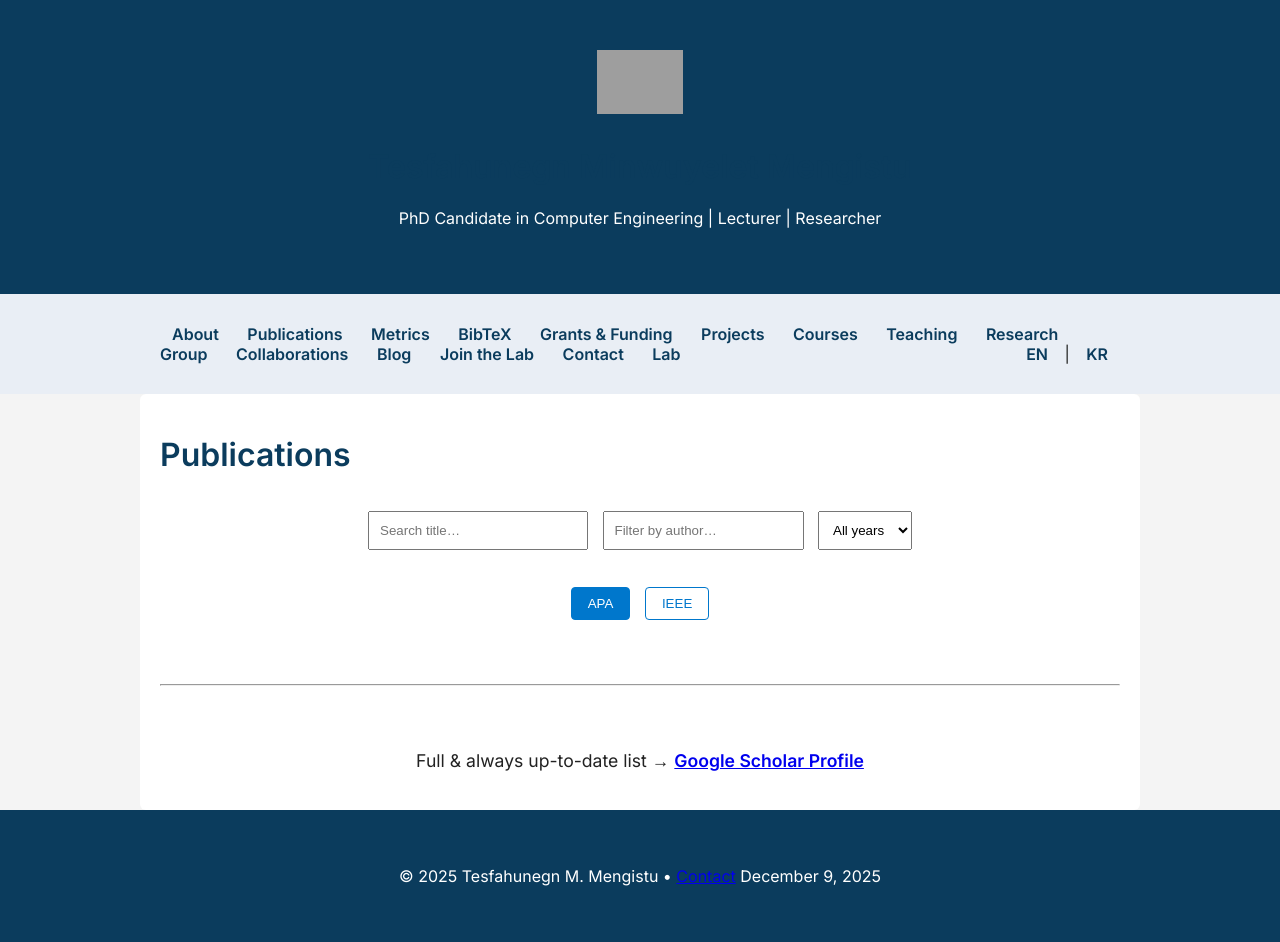
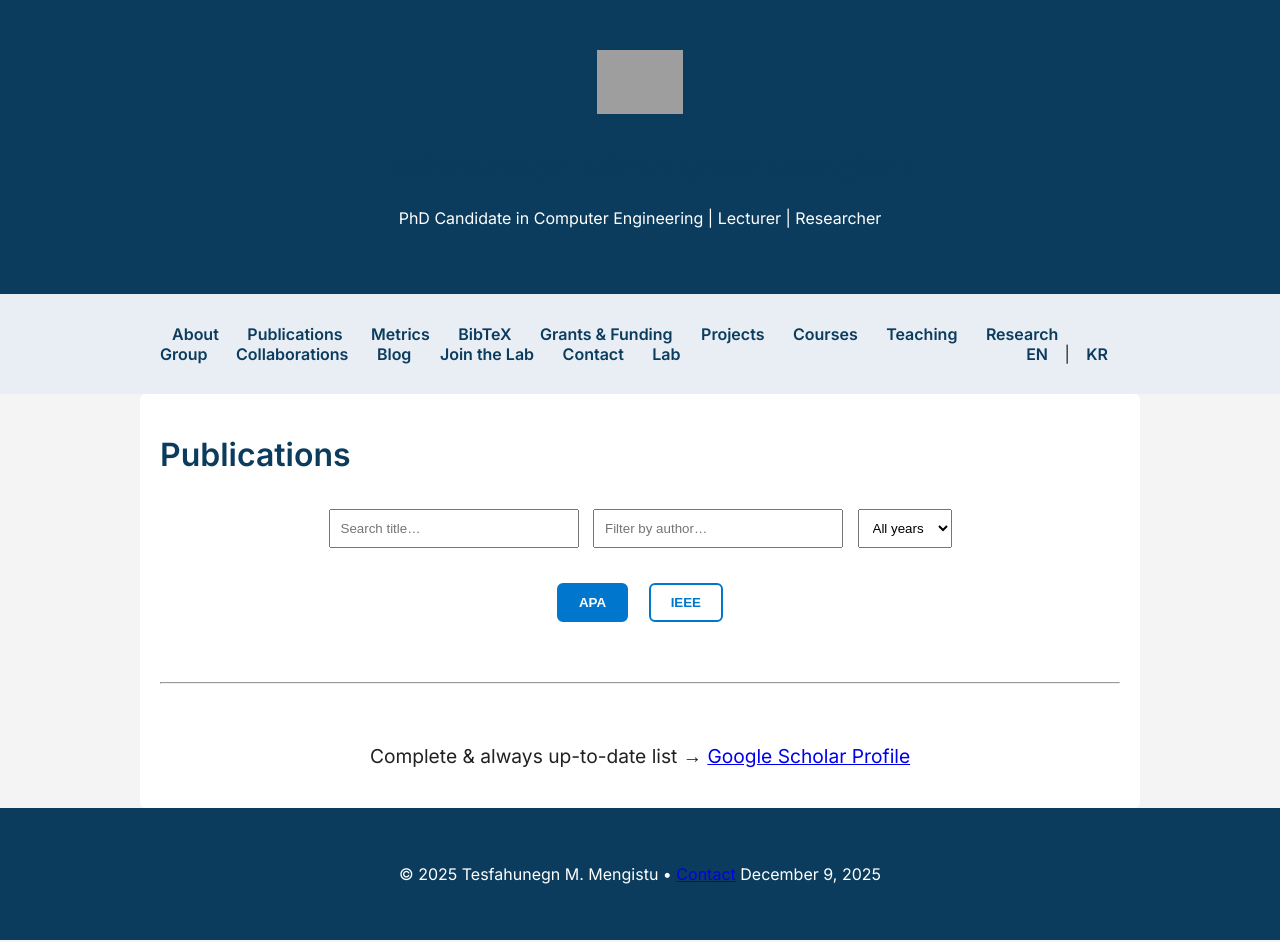
Before and after one commit to Tesfahunegn369/tesfahunegn369.github.io, a Jekyll site: the page built from publications.md, in a window 1280 px wide. Built offline with Jekyll 4.4.1, drawn with Linux system fonts in a browser that asks for light colours; some of the changed lines change nothing that is shown; grey boxes are pictures that could not be loaded.

Commit message:
Update publication

```diff
--- a/publications.md
+++ b/publications.md
@@ -5,76 +5,63 @@
 
 # Publications
 
-<div class="filters" style="margin: 2rem 0; text-align: center;">
-  <input type="text" id="search" placeholder="Search title…" style="padding: 10px; width: 220px; margin: 5px;">
-  <input type="text" id="author" placeholder="Filter by author…" style="padding: 220px; padding: 10px; margin: 5px;">
-  <select id="year" style="padding: 10px; margin: 5px;">
+<div style="margin:30px 0; text-align:center;">
+  <input type="text" id="search" placeholder="Search title…" style="padding:10px; width:250px; margin:5px;">
+  <input type="text" id="author" placeholder="Filter by author…" style="padding:10px; width:250px; margin:5px;">
+  <select id="year" style="padding:10px; margin:5px;">
     <option value="">All years</option>
   </select>
 </div>
 
-<div class="format-toggle" style="text-align: center; margin-bottom: 30px;">
-  <button onclick="setStyle('apa')" class="btn-active">APA</button>
-  <button onclick="setStyle('ieee')">IEEE</button>
+<div style="text-align:center; margin-bottom:40px;">
+  <button onclick="setStyle('apa')" id="btn-apa" class="style-btn active">APA</button>
+  <button onclick="setStyle('ieee')" id="btn-ieee" class="style-btn">IEEE</button>
 </div>
 
-{% comment %}
-  Your data structure:
-  site.data.publications = {
-    "2025": [ {title:..., authors:...}, ... ],
-    "2024": [ ... ],
-    ...
-  }
-{% endcomment %}
+{% assign pubs_data = site.data.publications %}
 
-{% assign data = site.data.publications %}
-
-{% if data == empty %}
-  <p><em>No publications data found in <code>_data/publications.yml</code></em></p>
+{% if pubs_data == empty %}
+  <p>No publications found in <code>_data/publications.yml</code></p>
 {% else %}
 
-  {% comment %}Collect all publications into one flat array with year attached{% endcomment %}
   {% assign all_pubs = '' | split: '' %}
 
-  {% for year_pair in data %}
-    {% assign year = year_pair[0] %}
-    {% assign pubs_of_year = year_pair[1] %}
-    {% for p in pubs_of_year %}
-      {% assign pub_with_year = p | merge: hash_year: year %}
-      {% assign all_pubs = all_pubs | push: pub_with_year %}
+  {% for year_entry in pubs_data %}
+    {% assign year = year_entry[0] %}
+    {% assign papers = year_entry[1] %}
+    {% for p in papers %}
+      {% assign pub = p | merge: { "year": year } %}
+      {% assign pub = pub | merge: { "display_year": year } %}
+      {% assign all_pubs = all_pubs | push: pub %}
     {% endfor %}
   {% endfor %}
 
-  {% comment %}Sort by year descending{% endcomment %}
-  {% assign sorted_pubs = all_pubs | sort: 'year' | reverse %}
+  {% assign sorted = all_pubs | sort: 'display_year' | reverse %}
+  {% assign years = sorted | map: 'display_year' | uniq | sort | reverse %}
 
-  {% comment %}Unique years for headings & dropdown{% endcomment %}
-  {% assign years = sorted_pubs | map: 'year' | uniq | sort | reverse %}
-
-  {% comment %}Populate year dropdown{% endcomment %}
   <script>
     const years = {{ years | jsonify }};
-    const select = document.getElementById('year');
-    years.forEach(y => select.add(new Option(y, y)));
+    const sel = document.getElementById('year');
+    years.forEach(y => sel.add(new Option(y, y)));
   </script>
 
-  {% for year in years %}
-    <h3 style="margin-top: 3rem; border-bottom:1px solid #eee; padding-bottom:8px;">
-      {{ year }}
+  {% for y in years %}
+    <h3 style="margin-top:50px; border-bottom:2px solid #0077cc; padding-bottom:8px; color:#222;">
+      {{ y }}
     </h3>
 
-    <ol class="pub-list" style="padding-left:1.6rem; line-height:1.7;">
-      {% for p in sorted_pubs %}
-        {% if p.year == year or p.hash_year == year %}
+    <ol style="padding-left:2rem; line-height:1.8;">
+      {% for p in sorted %}
+        {% if p.display_year == y %}
           <li class="pub-item"
               data-title="{{ p.title | default: '' | escape }}"
-              data-authors="{{ p.authors | default: 'Unknown' | escape }}"
-              data-year="{{ p.year | default: p.hash_year }}"
+              data-authors="{{ p.authors | default: '' | escape }}"
+              data-year="{{ p.display_year }}"
               data-venue="{{ p.venue | default: '' | escape }}">
 
-            <span class="pub-text"></span>
+            <strong class="pub-text"></strong>
 
-            <span class="pub-links" style="margin-left:20px; font-size:0.9em; color:#555;">
+            <span class="links" style="margin-left:25px; font-size:0.95em;">
               {% if p.pdf and p.pdf != '' %}
                 <a href="{{ p.pdf | relative_url }}" target="_blank">[PDF]</a>
               {% endif %}
@@ -98,71 +85,76 @@
 {% endif %}
 
 <script>
-function filter() {
-  const term = document.getElementById('search').value.toLowerCase();
-  const auth = document.getElementById('author').value.toLowerCase();
-  const year = document.getElementById('year').value;
-
-  document.querySelectorAll('.pub-item').forEach(item => {
-    const t = item.dataset.title.toLowerCase();
-    const a = item.dataset.authors.toLowerCase();
-    const y = item.dataset.year;
-
-    const ok = t.includes(term) && a.includes(auth) && (!year || y === year);
-    item.style.display = ok ? '' : 'none';
-  });
-}
-
+// APA / IEEE toggle
 function setStyle(style) {
-  document.querySelectorAll('.pub-item').forEach(item => {
-    const a = item.dataset.authors;
-    const y = item.dataset.year;
-    const t = item.dataset.title;
-    const v = item.dataset.venue || '';
+  document.querySelectorAll('.pub-item').forEach(el => {
+    const a = el.dataset.authors;
+    const y = el.dataset.year;
+    const t = el.dataset.title;
+    const v = el.dataset.venue;
 
     const text = style === 'apa'
       ? `${a} (${y}). <i>${t}</i>. ${v}.`
       : `${a}, "${t}," <i>${v}</i>, ${y}.`;
 
-    item.querySelector('.pub-text').innerHTML = text;
+    el.querySelector('.pub-text').innerHTML = text;
   });
 
-  document.querySelectorAll('.format-toggle button')
-          .forEach(b => b.classList.toggle('btn-active', b.onclick.toString().includes(`'${style}'`)));
+  document.getElementById('btn-apa').classList.toggle('active', style==='apa');
+  document.getElementById('btn-ieee').classList.toggle('active', style==='ieee');
+}
+
+// Search + filters
+function applyFilters() {
+  const s = document.getElementById('search').value.toLowerCase();
+  const a = document.getElementById('author').value.toLowerCase();
+  const y = document.getElementById('year').value;
+
+  document.querySelectorAll('.pub-item').forEach(el => {
+    const title   = el.dataset.title.toLowerCase();
+    const authors = el.dataset.authors.toLowerCase();
+    const year    = el.dataset.year;
+
+    const ok = title.includes(s) && authors.includes(a) && (!y || year === y);
+    el.style.display = ok ? '' : 'none';
+  });
 }
 
 document.addEventListener('DOMContentLoaded', () => {
-  document.getElementById('search').addEventListener('input', filter);
-  document.getElementById('author').addEventListener('input', filter);
-  document.getElementById('year').addEventListener('change', filter);
+  document.getElementById('search').addEventListener('input', applyFilters);
+  document.getElementById('author').addEventListener('input', applyFilters);
+  document.getElementById('year').addEventListener('change', applyFilters);
 
-  setStyle('apa');   // default style
+  setStyle('apa');     // default
+  applyFilters();      // show all initially
 });
 </script>
 
 <style>
-.format-toggle button {
-  padding: 8px 16px;
-  margin: 0 5px;
-  border: 1px solid #0077cc;
-  background: #fff;
+.style-btn {
+  padding: 10px 20px;
+  margin: 0 8px;
+  border: 2px solid #0077cc;
+  background: white;
   color: #0077cc;
-  border-radius: 4px;
+  font-weight: bold;
+  border-radius: 6px;
   cursor: pointer;
 }
-.format-toggle button.btn-active {
+.style-btn.active {
   background: #0077cc;
   color: white;
 }
-.pub-links a { margin-right: 12px; color: #0066aa; text-decoration: none; }
-.pub-links a:hover { text-decoration: underline; }
+.links a {
+  { margin:0 10px; color:#0061a8; text-decoration:none; }
+.links a:hover { text-decoration:underline; }
 </style>
 
-<hr style="margin:4rem 0">
+<hr style="margin:60px 0">
 
-<p style="text-align:center; font-size:1.1em;">
-  Full & always up-to-date list →
-  <a href="https://scholar.google.com/citations?user=qgSlPxcAAAAJ" target="_blank" style="font-weight:bold;">
+<p style="text-align:center; font-size:1.2em;">
+  Complete & always up-to-date list →
+  <a href="https://scholar.google.com/citations?user=qgSlPxcAAAAJ" target="_blank">
     Google Scholar Profile
   </a>
 </p>
```
